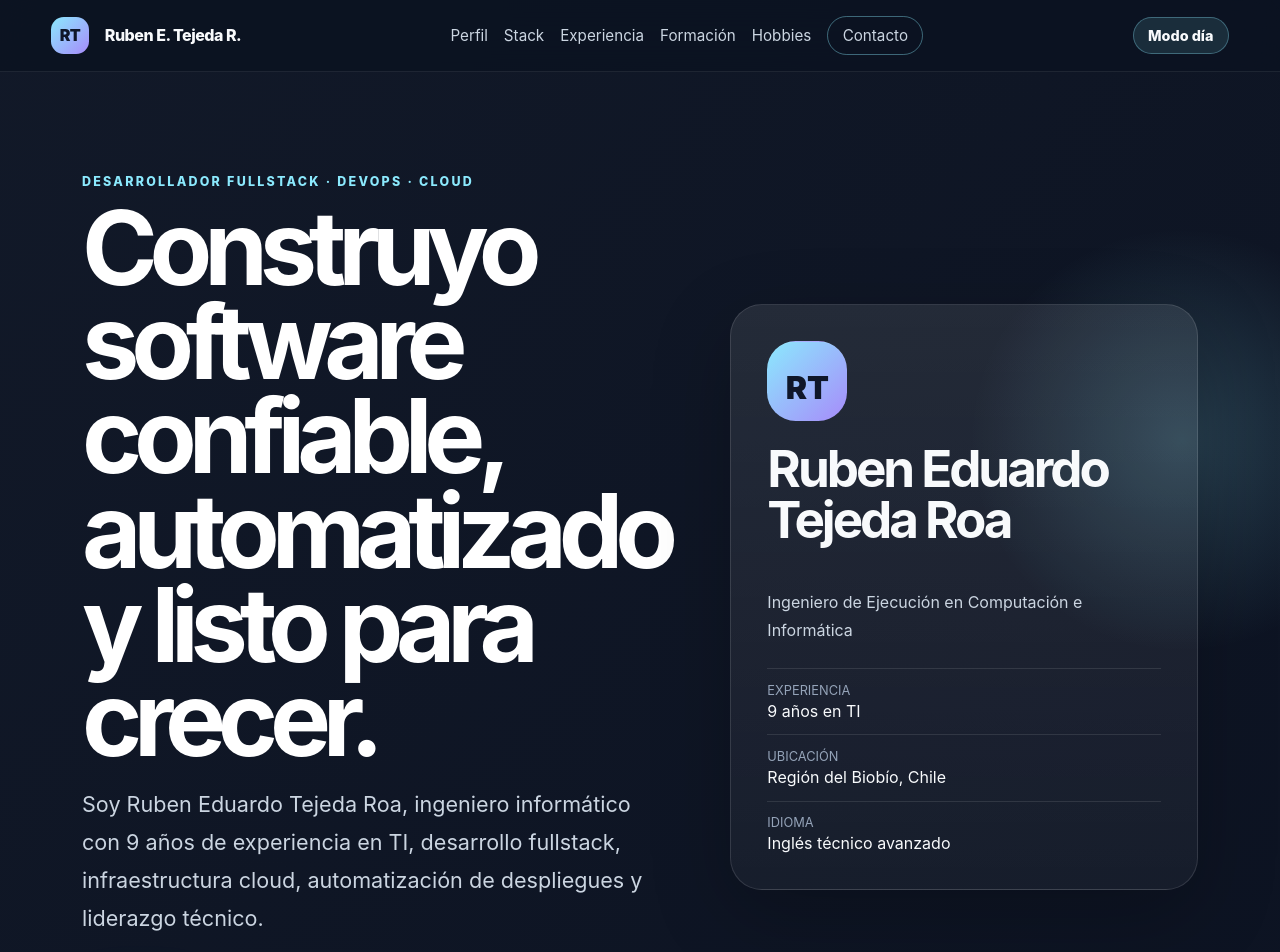
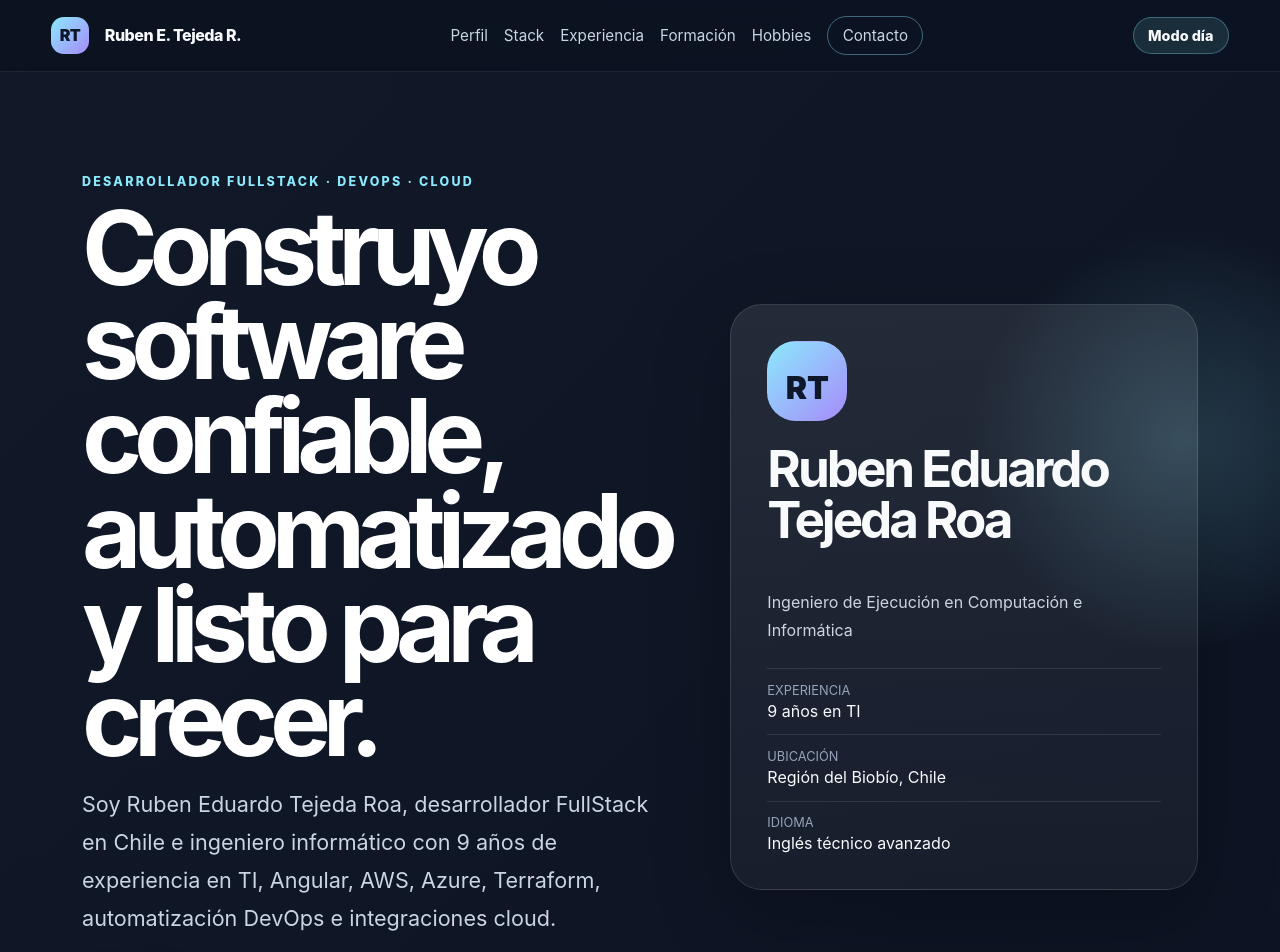
Before and after one commit to rbntejeda/ruben-cl, an Angular app: page / in a window 1280 px wide. Shown: the top 952 px of the page. Built offline with nearby package versions, Linux system fonts and the light colour scheme.

Commit message:
feat: improve SEO metadata

```diff
--- a/src/app/app.component.html
+++ b/src/app/app.component.html
@@ -24,8 +24,8 @@
       <p class="eyebrow">Desarrollador FullStack · DevOps · Cloud</p>
       <h1>Construyo software confiable, automatizado y listo para crecer.</h1>
       <p class="lead">
-        Soy Ruben Eduardo Tejeda Roa, ingeniero informático con 9 años de experiencia en TI,
-        desarrollo fullstack, infraestructura cloud, automatización de despliegues y liderazgo técnico.
+        Soy Ruben Eduardo Tejeda Roa, desarrollador FullStack en Chile e ingeniero informático con 9 años
+        de experiencia en TI, Angular, AWS, Azure, Terraform, automatización DevOps e integraciones cloud.
       </p>
       <div class="hero-actions">
         <a class="button primary" href="mailto:{{ contact.email }}">Hablemos</a>
--- a/src/index.html
+++ b/src/index.html
@@ -2,16 +2,60 @@
 <html lang="es-CL">
   <head>
     <meta charset="utf-8">
-    <title>Ruben E. Tejeda R. | Desarrollador FullStack & DevOps</title>
+    <title>Ruben E. Tejeda R. | Desarrollador FullStack, Cloud & DevOps en Chile</title>
     <base href="/">
     <meta name="viewport" content="width=device-width, initial-scale=1">
-    <meta name="description" content="Sitio personal de Ruben Eduardo Tejeda Roa, desarrollador FullStack con experiencia en cloud, DevOps, Angular, AWS, Azure, Terraform y liderazgo técnico.">
-    <meta property="og:title" content="Ruben E. Tejeda R. | Desarrollador FullStack & DevOps">
-    <meta property="og:description" content="9 años creando software, infraestructura cloud y procesos DevOps para productos digitales.">
-    <meta property="og:type" content="website">
-    <meta property="og:url" content="https://ruben.cl">
+    <meta name="description" content="Ruben E. Tejeda R., desarrollador FullStack en Chile con experiencia en Angular, AWS, Azure, Terraform, GitHub Actions, DevOps, OAuth2, Cognito e integraciones cloud.">
+    <meta name="keywords" content="Ruben Tejeda, Ruben Eduardo Tejeda Roa, desarrollador FullStack Chile, Angular, AWS, Azure, Terraform, GitHub Actions, DevOps, OAuth2, OpenID Connect, Cognito, cloud, backend, frontend">
+    <meta name="author" content="Ruben Eduardo Tejeda Roa">
+    <meta name="robots" content="index, follow, max-image-preview:large">
+    <link rel="canonical" href="https://ruben.cl/">
+
+    <meta property="og:title" content="Ruben E. Tejeda R. | FullStack, Cloud & DevOps">
+    <meta property="og:description" content="9 años creando software, infraestructura cloud, automatización DevOps e integraciones para productos digitales en Chile.">
+    <meta property="og:type" content="profile">
+    <meta property="og:url" content="https://ruben.cl/">
+    <meta property="og:site_name" content="Ruben E. Tejeda R.">
+    <meta property="og:locale" content="es_CL">
+
+    <meta name="twitter:card" content="summary">
+    <meta name="twitter:title" content="Ruben E. Tejeda R. | FullStack, Cloud & DevOps">
+    <meta name="twitter:description" content="Desarrollador FullStack en Chile especializado en Angular, AWS, Azure, Terraform, GitHub Actions, DevOps e integraciones cloud.">
+
     <meta name="theme-color" content="#101827">
     <link rel="icon" type="image/svg+xml" href="/favicon.svg">
+    <script type="application/ld+json">
+      {
+        "@context": "https://schema.org",
+        "@type": "Person",
+        "name": "Ruben Eduardo Tejeda Roa",
+        "alternateName": "Ruben E. Tejeda R.",
+        "url": "https://ruben.cl/",
+        "email": "mailto:rubentejedaroa@gmail.com",
+        "telephone": "+56 9 9122 3304",
+        "address": {
+          "@type": "PostalAddress",
+          "addressRegion": "Región del Biobío",
+          "addressCountry": "CL"
+        },
+        "jobTitle": "Desarrollador FullStack, Cloud & DevOps",
+        "knowsAbout": [
+          "Angular",
+          "AWS",
+          "Azure",
+          "Terraform",
+          "GitHub Actions",
+          "DevOps",
+          "OAuth2",
+          "OpenID Connect",
+          "Cognito",
+          "Backend",
+          "Frontend",
+          "Cloud infrastructure"
+        ],
+        "description": "Desarrollador FullStack con experiencia en cloud, DevOps, infraestructura como código, automatización e integraciones para productos digitales."
+      }
+    </script>
   </head>
   <body>
     <app-root></app-root>
```
Also changed, not shown: public/robots.txt (added), 1 other file (tests, documents, lock files or other folders).
